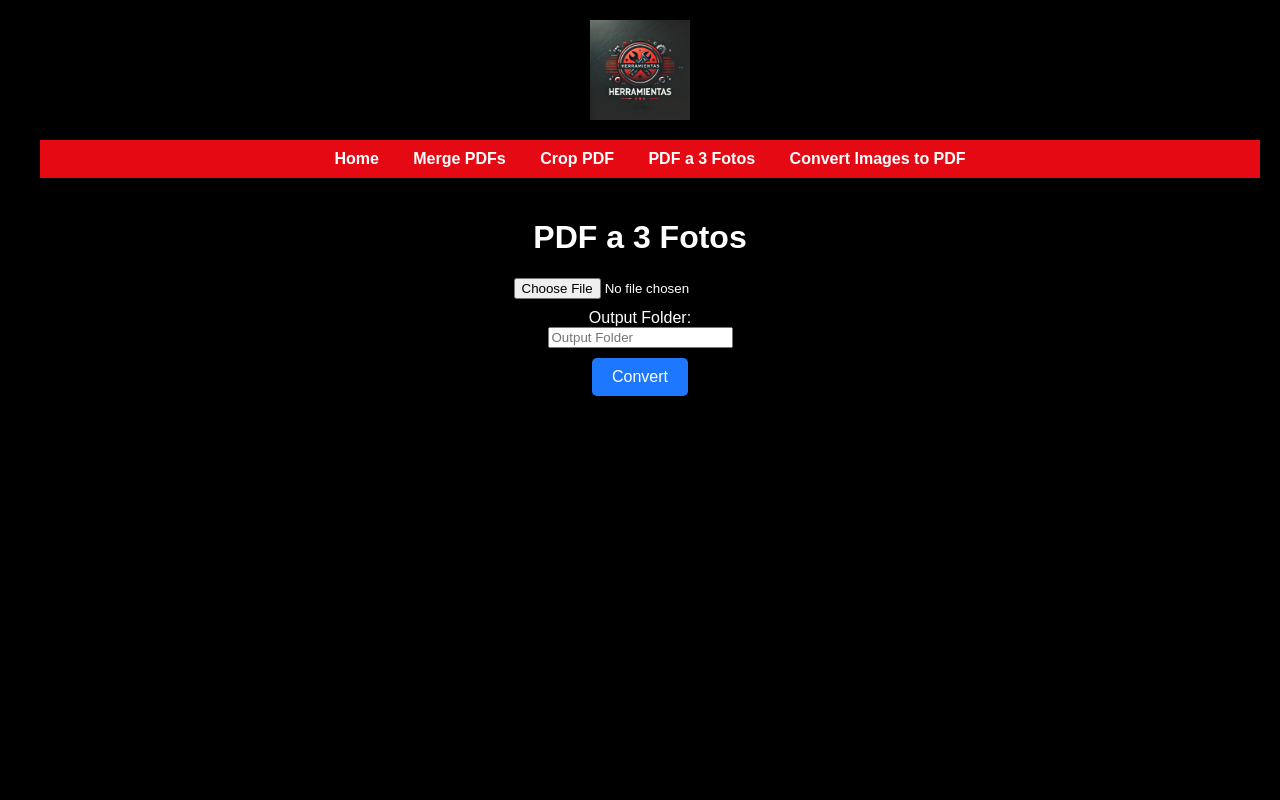
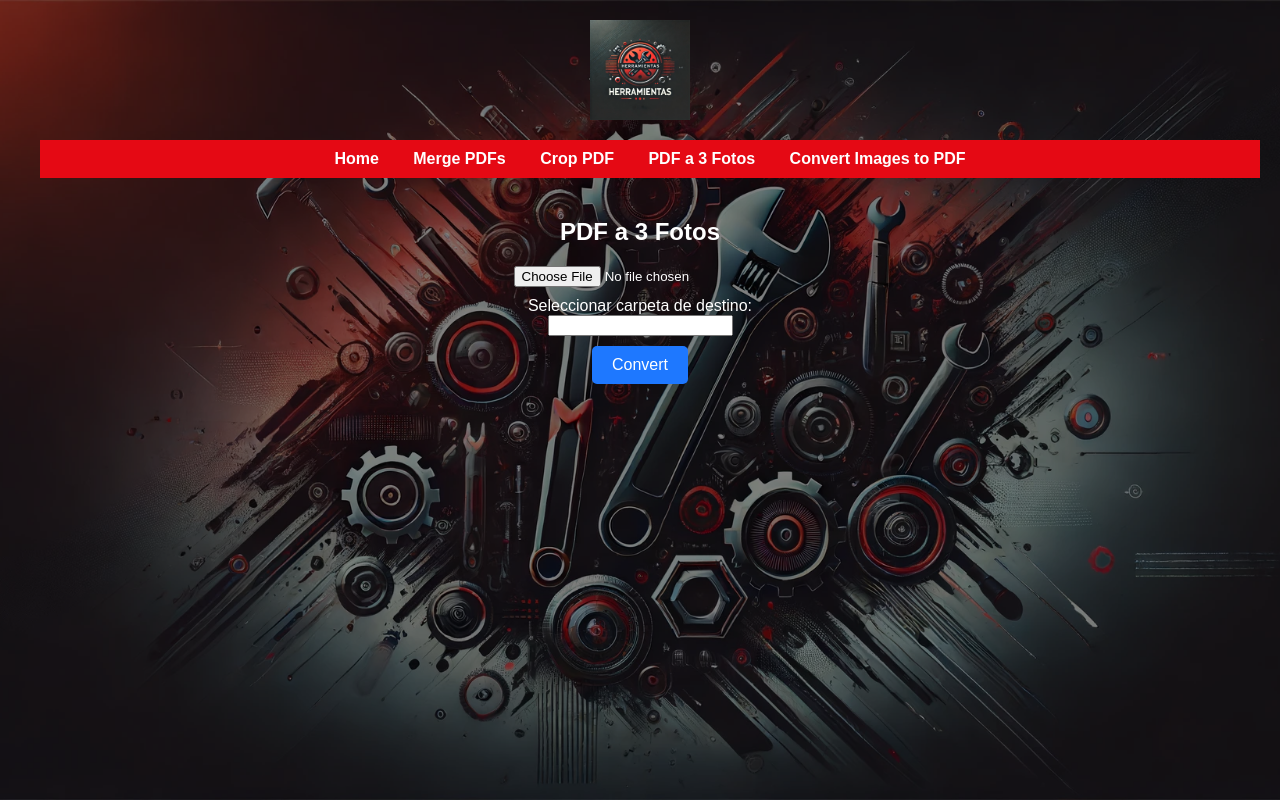
Before and after one commit to Tiagosalco/pdftiago.github.io, a Flask app: page /convert-to-images in a window 1280 px wide. Run offline with Flask 3, Linux system fonts and the light colour scheme.

Commit message:
volver a fondo

```diff
--- a/templates/convert_to_images.html
+++ b/templates/convert_to_images.html
@@ -5,8 +5,22 @@
     <meta name="viewport" content="width=device-width, initial-scale=1.0">
     <title>PDF a 3 Fotos</title>
     <link rel="stylesheet" href="{{ url_for('static', filename='styles.css') }}">
+    <style>
+        .background {
+            position: fixed;
+            top: 0;
+            left: 0;
+            width: 100%;
+            height: 100%;
+            background: url('{{ url_for('static', filename='Background.webp') }}') no-repeat center center fixed;
+            background-size: cover;
+            opacity: 0.5;
+            z-index: -1;
+        }
+    </style>
 </head>
 <body>
+    <div class="background"></div>
     <div class="container">
         <header>
             <img src="{{ url_for('static', filename='Herramientas.webp') }}" alt="Logo" class="logo">
@@ -18,15 +32,15 @@
             <a href="/convert-to-images">PDF a 3 Fotos</a>
             <a href="/convert-to-pdf">Convert Images to PDF</a>
         </nav>
-        <div class="content">
+        <section class="content">
             <h1>PDF a 3 Fotos</h1>
             <form action="/convert-to-images" method="post" enctype="multipart/form-data">
                 <input type="file" name="file">
-                <label for="output_folder">Output Folder:</label>
-                <input type="text" name="output_folder" placeholder="Output Folder">
+                <label for="output_folder">Seleccionar carpeta de destino:</label>
+                <input type="text" id="output_folder" name="output_folder">
                 <button type="submit">Convert</button>
             </form>
-        </div>
+        </section>
     </div>
 </body>
 </html>
```
Also changed, not shown: templates/convert_to_pdf.html (+16 -2 lines), templates/crop.html (+16 -2 lines), templates/merge.html (+16 -2 lines), 1 other file.
